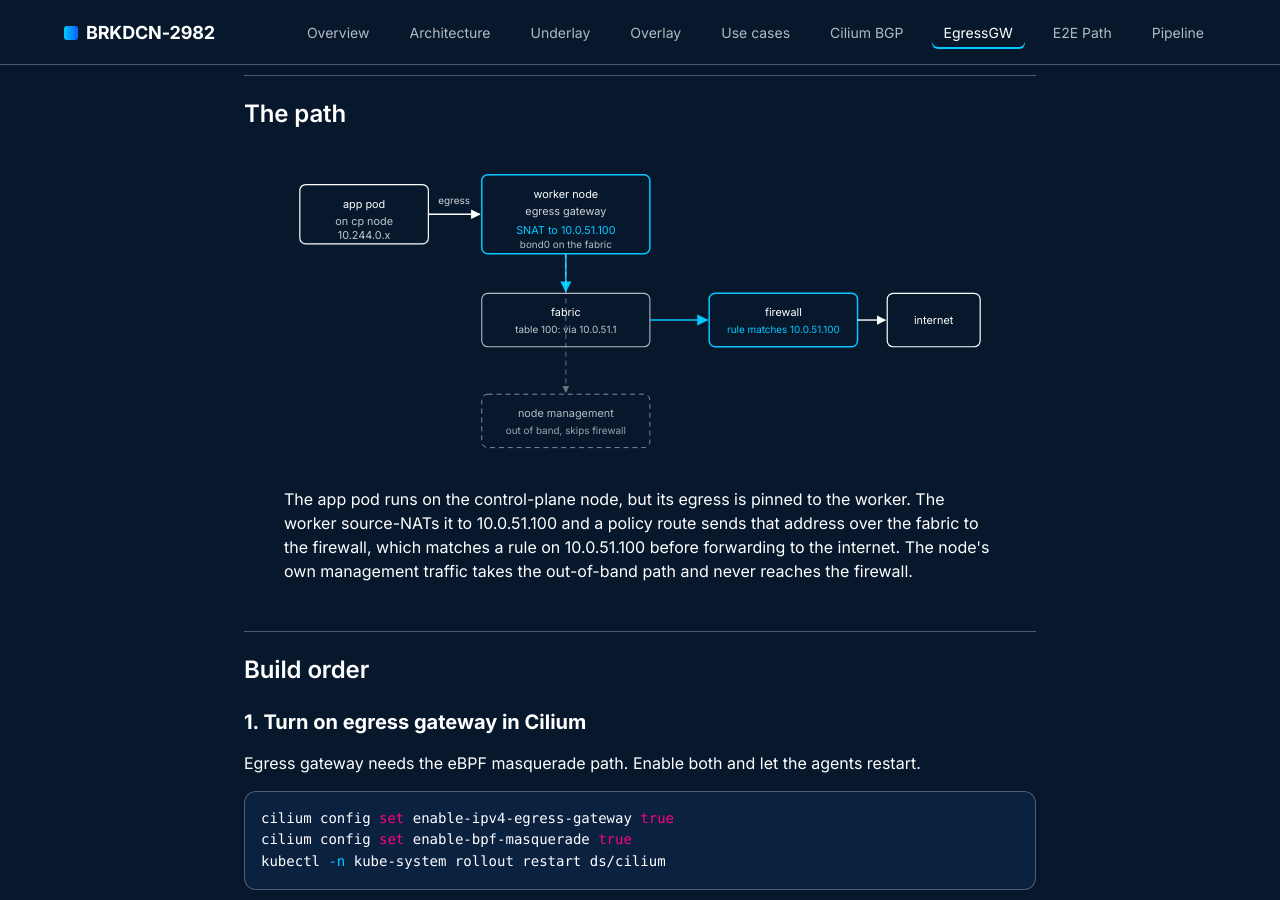
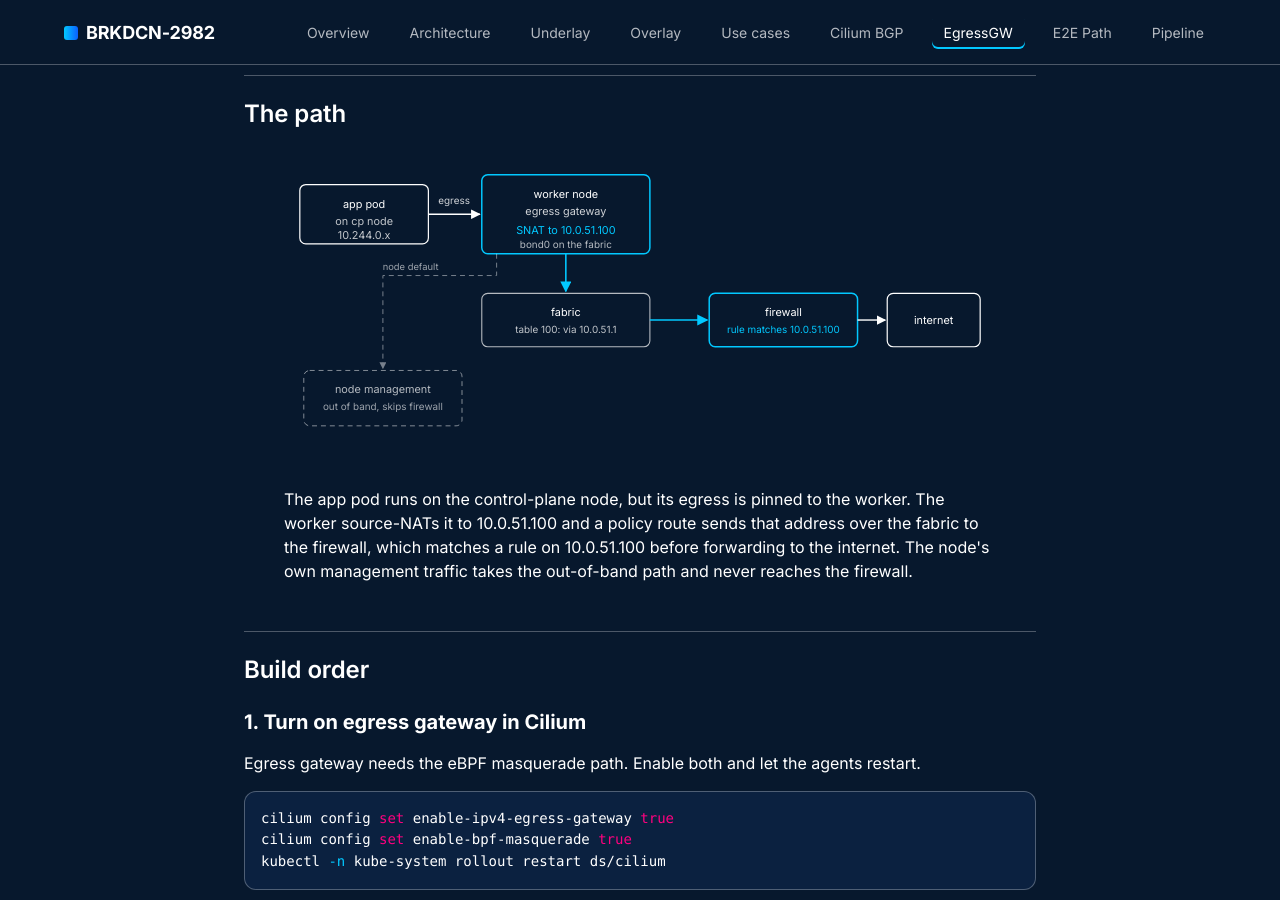
Before and after one commit to itsAmeMario0o/BRKDCN-2982, a Jekyll site: the page built from site/egress-gateway.md, in a window 1280 px wide and 900 px high, scrolled down 659 px. Built offline with Jekyll 4.4.1, drawn with Linux system fonts in a browser that asks for light colours.

Commit message:
fix(site): route egress OOB branch around the fabric, not through it
The node-management out-of-band branch ran straight down through the fabric
box, reading as if OOB traffic transits the fabric. Move the management box to
the left and route the branch down the left side so it clearly leaves the node
and skips both the fabric and the firewall.

Co-Authored-By: Claude Opus 4.8 <noreply@anthropic.com>
Claude-Session: https://claude.ai/code/session_01QGTejPxCmsAbz7BD9nAWMy

```diff
--- a/site/egress-gateway.md
+++ b/site/egress-gateway.md
@@ -50,9 +50,9 @@ This is a Cilium use case that needs the fabric underneath, like [Cilium BGP]({{
     <rect x="610" y="150" width="94" height="54" rx="6" fill="none" stroke="currentColor" stroke-width="1.2"/>
     <text x="657" y="181" text-anchor="middle">internet</text>
     <!-- OOB -->
-    <rect x="200" y="252" width="170" height="54" rx="6" fill="none" stroke="currentColor" stroke-width="1" opacity="0.5" stroke-dasharray="5 4"/>
-    <text x="285" y="275" text-anchor="middle" opacity="0.7">node management</text>
-    <text x="285" y="292" text-anchor="middle" opacity="0.6" font-size="10">out of band, skips firewall</text>
+    <rect x="20" y="228" width="160" height="56" rx="6" fill="none" stroke="currentColor" stroke-width="1" opacity="0.5" stroke-dasharray="5 4"/>
+    <text x="100" y="251" text-anchor="middle" opacity="0.7">node management</text>
+    <text x="100" y="268" text-anchor="middle" opacity="0.6" font-size="10">out of band, skips firewall</text>
   </g>
   <!-- flows -->
   <line x1="146" y1="70" x2="198" y2="70" stroke="currentColor" stroke-width="1.4" fill="none" marker-end="url(#eg-arrow)"/>
@@ -60,7 +60,8 @@ This is a Cilium use case that needs the fabric underneath, like [Cilium BGP]({{
   <line x1="285" y1="110" x2="285" y2="148" stroke="#02C8FF" stroke-width="1.6" fill="none" marker-end="url(#eg-arrow-cyan)"/>
   <line x1="370" y1="177" x2="428" y2="177" stroke="#02C8FF" stroke-width="1.6" fill="none" marker-end="url(#eg-arrow-cyan)"/>
   <line x1="580" y1="177" x2="608" y2="177" stroke="currentColor" stroke-width="1.4" fill="none" marker-end="url(#eg-arrow)"/>
-  <line x1="285" y1="110" x2="285" y2="250" stroke="currentColor" stroke-width="1" fill="none" opacity="0.4" stroke-dasharray="5 4" marker-end="url(#eg-arrow)"/>
+  <polyline points="215,110 215,132 100,132 100,226" stroke="currentColor" stroke-width="1" fill="none" opacity="0.45" stroke-dasharray="5 4" marker-end="url(#eg-arrow)"/>
+  <text x="128" y="126" text-anchor="middle" font-size="9.5" fill="currentColor" opacity="0.6">node default</text>
 </svg>
 <figcaption>The app pod runs on the control-plane node, but its egress is pinned to the worker. The worker source-NATs it to 10.0.51.100 and a policy route sends that address over the fabric to the firewall, which matches a rule on 10.0.51.100 before forwarding to the internet. The node's own management traffic takes the out-of-band path and never reaches the firewall.</figcaption>
 </figure>
```
